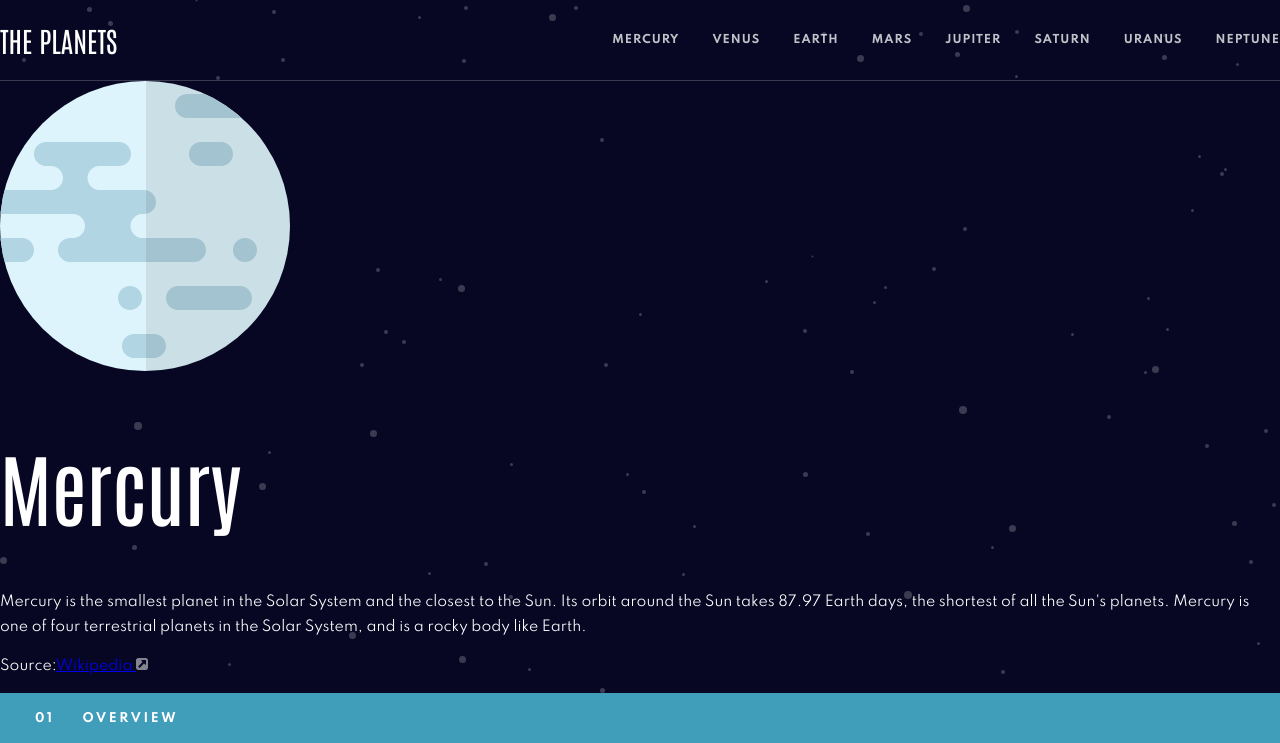
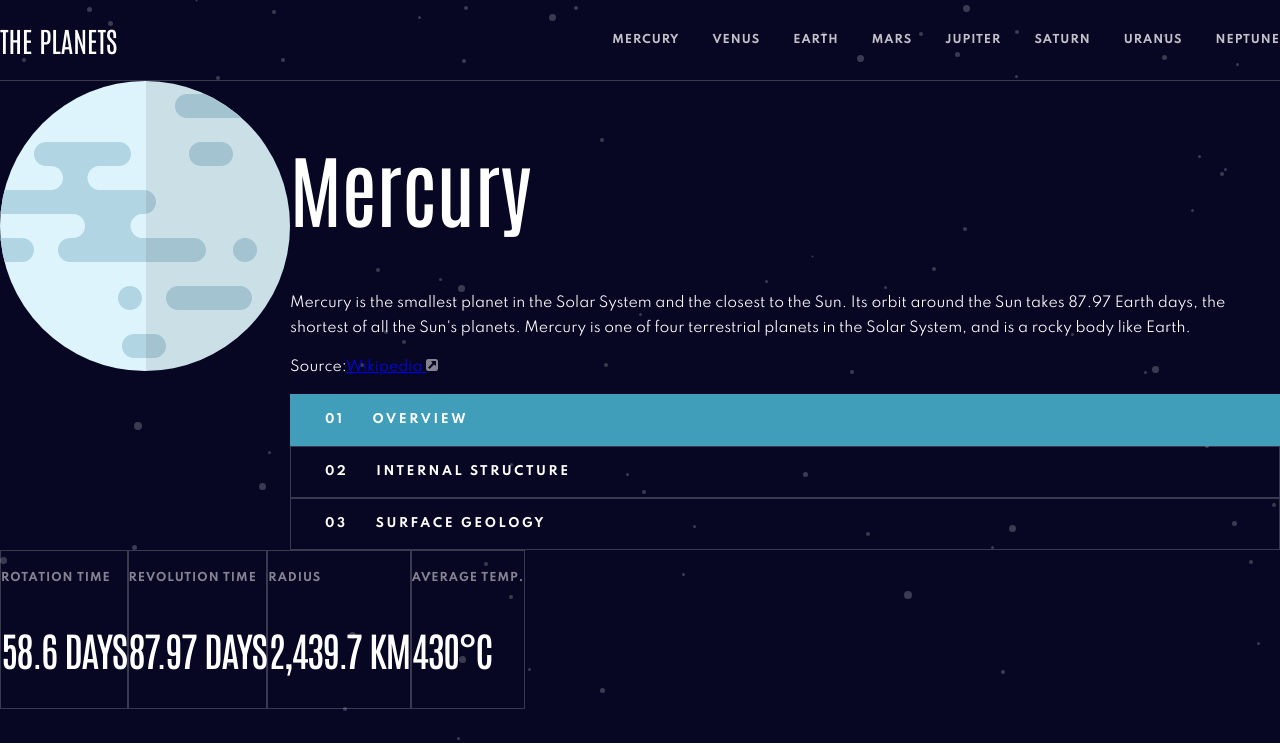
Before and after one commit to Andrparsons/planet-facts, a Gatsby site: page /Mercury in a window 1280 px wide. Shown: the top 743 px of the page. Built offline with nearby package versions, Linux system fonts and the light colour scheme; Gatsby itself is replaced by a stand-in of ours.

Commit message:
base grid layout for all sizes

```diff
--- a/src/components/layout.js
+++ b/src/components/layout.js
@@ -75,24 +75,55 @@ const GlobalStyle = createGlobalStyle`
   }
 `;
 
+const Container = styled.main`
+  display: grid;
+  grid-template-areas:
+    "buttons"
+    "image"
+    "content"
+    "cards";
+
+  @media (min-width: 600px) {
+    grid-template-areas:
+      "image image"
+      "content buttons"
+      "cards cards";
+  }
+
+  @media (min-width: 1100px) {
+    grid-template-areas:
+      "image content"
+      "image buttons"
+      "cards cards";
+  }
+`;
+
 const ButtonGroup = styled.div`
   display: flex;
   flex-direction: column;
+  grid-area: buttons;
 `;
 
 const CardGroup = styled.div`
   display: flex;
   flex-direction: row;
+  grid-area: cards;
 `;
 
-const ContentGroup = styled.div``;
+const ContentGroup = styled.div`
+  grid-area: content;
+`;
+
+const ImageGroup = styled.div`
+  grid-area: image;
+`;
 
 export default function Layout({ children }) {
   return (
     <>
       <GlobalStyle />
       <Header />
-      {children}
+      <Container>{children}</Container>
     </>
   );
 }
@@ -108,3 +139,7 @@ Layout.CardGroup = function LayoutCardGroup({ children }) {
 Layout.ContentGroup = function LayoutContentGroup({ children }) {
   return <ContentGroup>{children}</ContentGroup>;
 };
+
+Layout.ImageGroup = function LayoutImageGroup({ children }) {
+  return <ImageGroup>{children}</ImageGroup>;
+};
--- a/src/templates/planet.js
+++ b/src/templates/planet.js
@@ -5,10 +5,18 @@ import Button from "../components/button";
 import Card from "../components/card";
 
 export default function PlanetTemplate({ pageContext: { planet } }) {
-  const imagePath = `.${planet.images.planet}`;
   const [page, setPage] = useState("overview");
+
+  let imagePath;
+  if (page === "overview") {
+    imagePath = `.${planet.images.planet}`;
+  } else if (page === "internal") {
+    imagePath = `.${planet.images.internal}`;
+  } else if (page === "geology") {
+    imagePath = `.${planet.images.internal}`;
+  }
+
   let content;
-
   if (page === "overview") {
     content = (
       <Content
@@ -37,7 +45,12 @@ export default function PlanetTemplate({ pageContext: { planet } }) {
 
   return (
     <Layout>
-      <img src={imagePath} alt={`Stylized ${planet.name}`} />
+      <Layout.ImageGroup>
+        <img src={imagePath} alt={`Stylized ${planet.name}`} />
+        {page === "geology" ? (
+          <img src={`.${planet.images.geology}`} alt="" />
+        ) : null}
+      </Layout.ImageGroup>
       <Layout.ContentGroup>{content}</Layout.ContentGroup>
       <Layout.ButtonGroup>
         <Button
```
